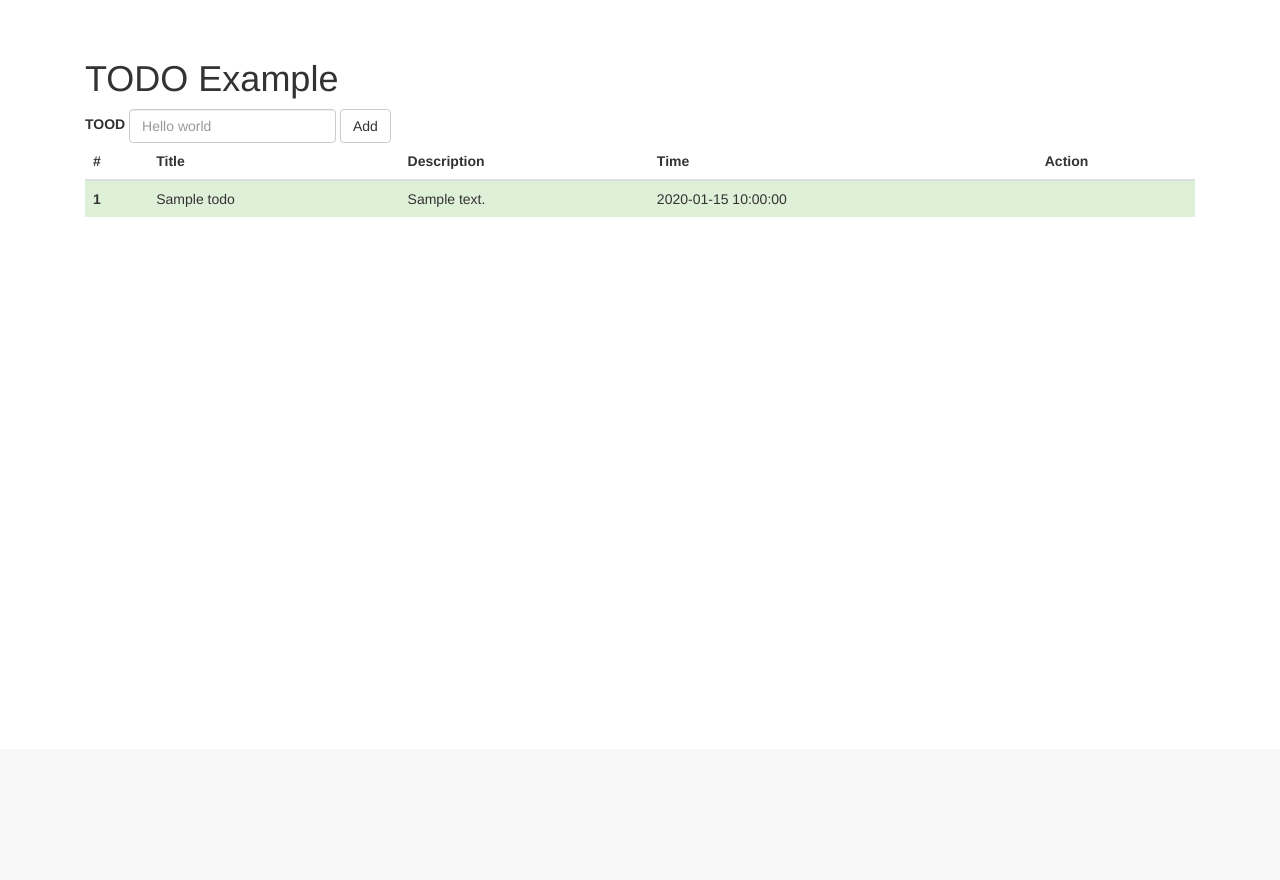
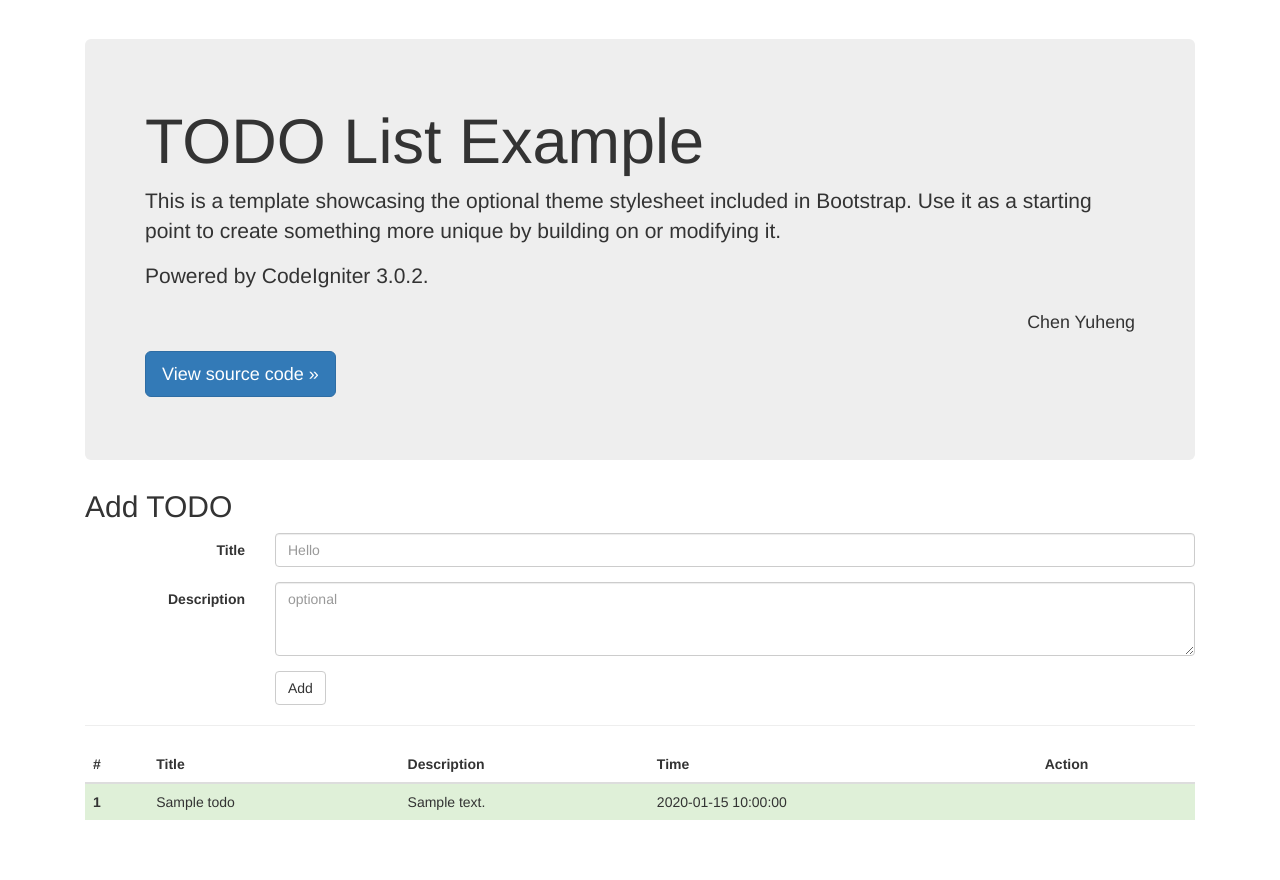
Before and after one commit to chyh1990/todolist-ci, a CodeIgniter app: page /database/index.php/todo/index in a window 1280 px wide. Shown: the part 51-931 px from the top of the page. Before the commit the page ends 268 px from the top, so only its background shows below. Run offline with CodeIgniter, Linux system fonts and the light colour scheme; tables that the repository leaves empty or names only in its code hold one stand-in row (values such as "Sample post"); some libraries are stand-ins or nearby versions.

Commit message:
Improve UI

```diff
--- a/application/controllers/Todo.php
+++ b/application/controllers/Todo.php
@@ -30,7 +30,7 @@ class Todo extends CI_Controller {
   public function add()
   {
 		$this->load->model('Todo_model');
-    $this->Todo_model->new_todo($_POST['title']);
+    $this->Todo_model->new_todo($_POST['title'], $_POST['description']);
     redirect('');
   }
 
--- a/application/models/Todo_model.php
+++ b/application/models/Todo_model.php
@@ -16,10 +16,10 @@
     return $query->result();
   }
 
-  public function new_todo($title)
+  public function new_todo($title, $desc)
   {
-    $sql = "INSERT INTO todos (title, created_at, done) VALUES (?, ?, FALSE)";
-    $this->db->query($sql, array($title, date("Y-m-d H:i:s")));
+    $sql = "INSERT INTO todos (title, description, created_at, done) VALUES (?, ?, ?, FALSE)";
+    $this->db->query($sql, array($title, $desc, date("Y-m-d H:i:s")));
   }
 
   public function finish($id)
--- a/application/views/welcome_message.php
+++ b/application/views/welcome_message.php
@@ -1,13 +1,38 @@
 <div class="starter-template">
-  <h1>TODO Example</h1>
+  <div class="jumbotron">
+    <h1>TODO List Example</h1>
+    <p>This is a template showcasing the optional theme stylesheet included in Bootstrap. Use it as a starting point to create something more unique by building on or modifying it.</p>
+    <p>
+    Powered by CodeIgniter 3.0.2.
+    </p>
+    <p class="text-right"><small>Chen Yuheng</small></p>
+    <p>
+      <a class="btn btn-lg btn-primary" href="#" role="button">View source code »</a>
+    </p>
+  </div>
 
-  <form class="form-inline" method="post" action="index.php?/todo/add">
+  <h2>Add TODO</h2>
+  <form class="form-horizontal" method="post" action="index.php?/todo/add">
     <div class="form-group">
-      <label for="todo">TOOD</label>
-      <input type="text" class="form-control" name="title" id="todo" placeholder="Hello world">
+      <label for="title" class="col-sm-2 control-label">Title</label>
+      <div class="col-sm-10">
+        <input type="text" class="form-control" name="title" id="title" placeholder="Hello">
+      </div>
     </div>
-    <button type="submit" class="btn btn-default">Add</button>
+    <div class="form-group">
+      <label for="description" class="col-sm-2 control-label">Description</label>
+      <div class="col-sm-10">
+        <textarea class="form-control" id="description" name="description" rows="3" placeholder="optional"></textarea>
+      </div>
+    </div>
+    <div class="form-group">
+      <div class="col-sm-offset-2 col-sm-10">
+        <button type="submit" class="btn btn-default">Add</button>
+      </div>
+    </div>
   </form>
+
+  <hr />
 
   <table class="table table-stride">
       <thead>
```
